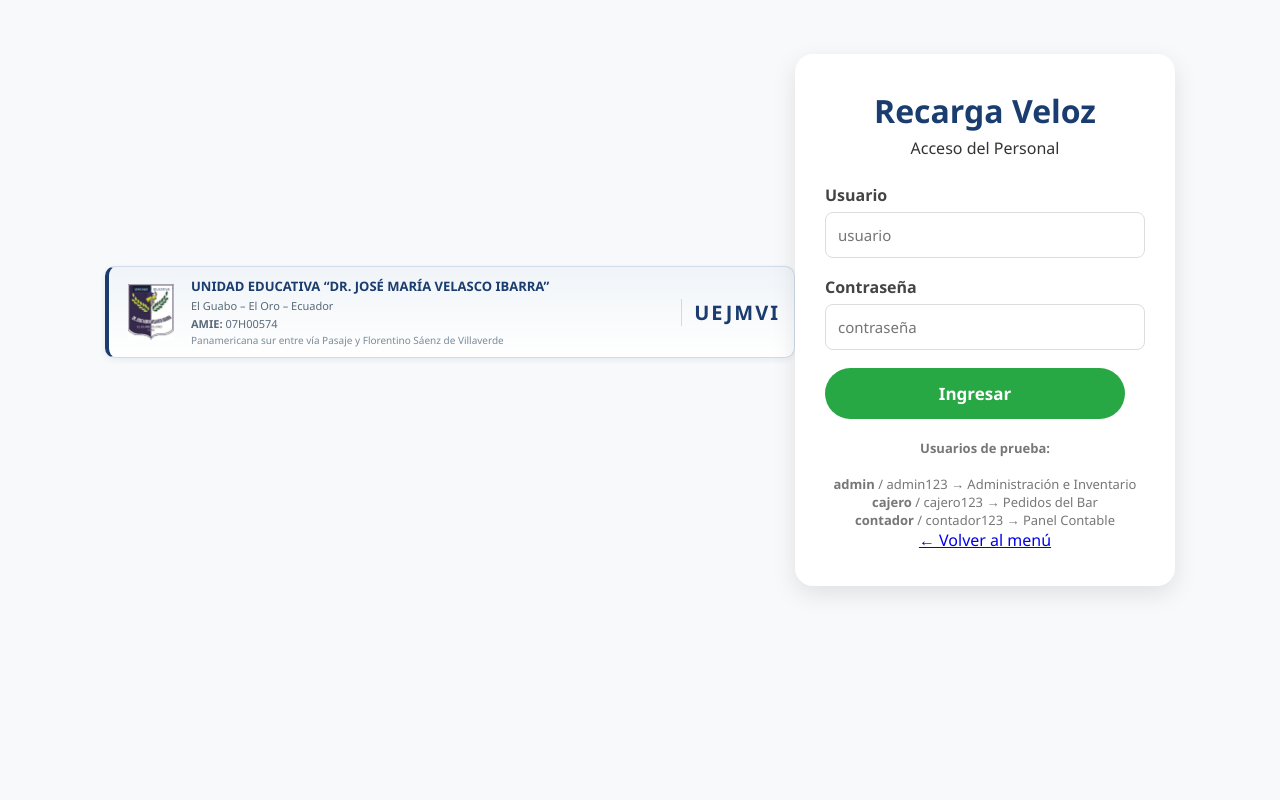
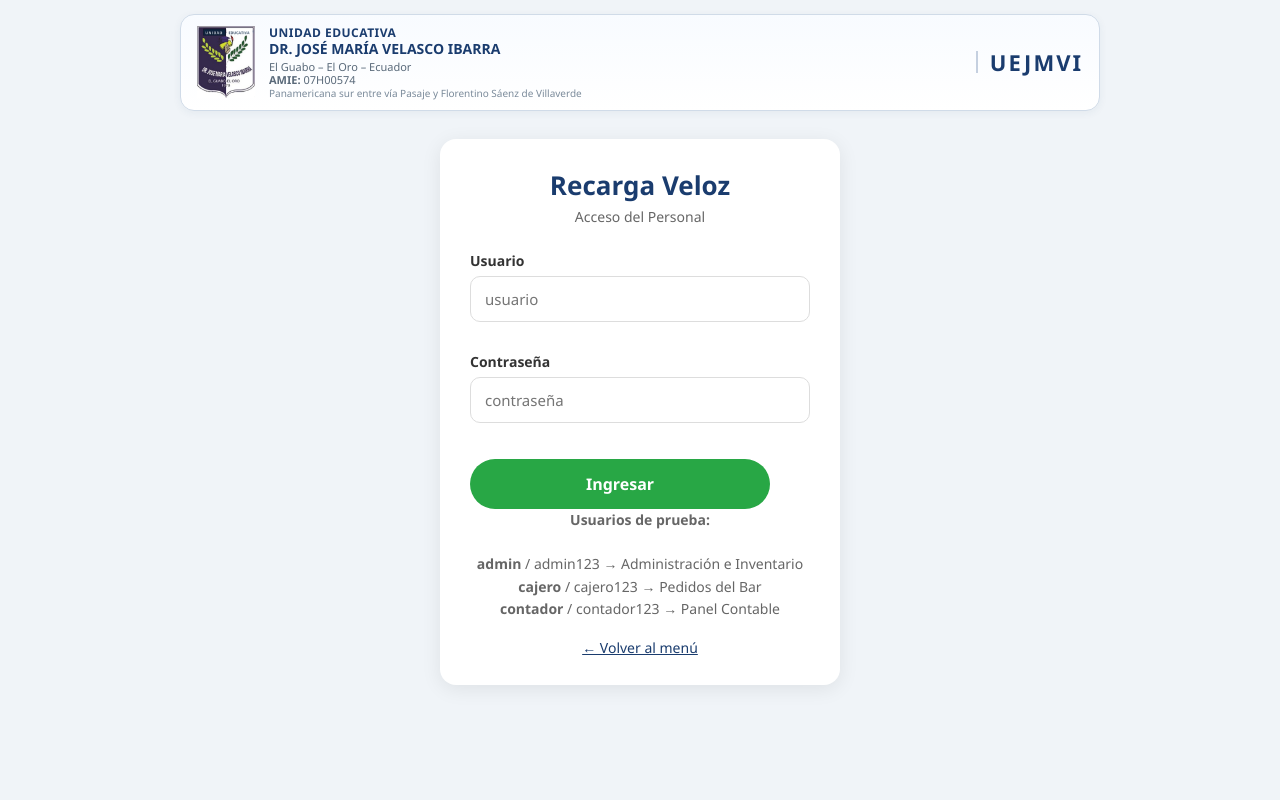
Before and after one commit to paopao0380-svg/recarga-veloz, a Flask app: page /login in a window 1280 px wide. Run offline with Flask 3, Linux system fonts and the light colour scheme.

Commit message:
Revise login page layout and content

```diff
--- a/templates/login.html
+++ b/templates/login.html
@@ -2,58 +2,211 @@
 <html lang="es">
 <head>
     <meta charset="UTF-8">
-    <meta name="viewport" content="width=device-width, initial-scale=1.0">
+    <meta name="viewport" content="width=device-width, initial-scale=1.0, maximum-scale=1.0">
     <meta name="theme-color" content="#1a3c6e">
     <meta name="mobile-web-app-capable" content="yes">
     <meta name="apple-mobile-web-app-capable" content="yes">
-    <meta name="apple-mobile-web-app-status-bar-style" content="black-translucent">
     <meta name="apple-mobile-web-app-title" content="Recarga Veloz">
     <link rel="manifest" href="/static/manifest.json">
     <link rel="apple-touch-icon" href="/static/icons/icon-192.png">
-    <link rel="icon" type="image/png" sizes="192x192" href="/static/icons/icon-192.png">
-
-    <title>Login - Recarga Veloz</title>
+    <title>Personal - Recarga Veloz</title>
     <link rel="stylesheet" href="{{ url_for('static', filename='css/style.css') }}">
-    <link rel="stylesheet" href="{{ url_for('static', filename='css/membrete.css') }}">
-
     <style>
-        .inst-header {
+        body {
+            margin: 0;
+            min-height: 100vh;
+            background: #f0f4f8;
+        }
+        .page-wrap {
+            max-width: 1100px;
+            margin: 0 auto;
+            padding: 14px 16px 30px;
+        }
+        /* Membrete tipo barra (como el modelo) */
+        .membrete-barra {
             display: flex;
             align-items: center;
+            gap: 14px;
+            background: linear-gradient(180deg, #f8fbff 0%, #ffffff 100%);
+            border: 1px solid #d0dbe8;
+            border-radius: 14px;
+            box-shadow: 0 2px 8px rgba(26, 60, 110, 0.06);
+            padding: 10px 16px;
+            margin: 0 auto 28px;
+            max-width: 920px;
+            box-sizing: border-box;
+        }
+        .membrete-barra .escudo {
+            width: 58px;
+            height: auto;
+            object-fit: contain;
+            flex-shrink: 0;
+        }
+        .membrete-barra .info {
+            flex: 1;
+            min-width: 0;
+            line-height: 1.25;
+        }
+        .membrete-barra .info .l1 {
+            font-size: 12px;
+            font-weight: 700;
+            color: #1a3c6e;
+            letter-spacing: 0.5px;
+            margin: 0;
+        }
+        .membrete-barra .info .l2 {
+            font-size: 14px;
+            font-weight: 800;
+            color: #1a3c6e;
+            margin: 0;
+        }
+        .membrete-barra .info .l3 {
+            font-size: 11px;
+            color: #5a6a7a;
+            margin: 2px 0 0;
+        }
+        .membrete-barra .info .l4 {
+            font-size: 11px;
+            color: #5a6a7a;
+            margin: 0;
+        }
+        .membrete-barra .info .l5 {
+            font-size: 10px;
+            color: #7a8a9a;
+            margin: 0;
+        }
+        .membrete-barra .sigla-wrap {
+            display: flex;
+            align-items: center;
+            gap: 12px;
+            flex-shrink: 0;
+            padding-left: 12px;
+            border-left: 2px solid #c5d0e0;
+        }
+        .membrete-barra .sigla {
+            font-size: 22px;
+            font-weight: 900;
+            color: #1a3c6e;
+            letter-spacing: 2px;
+            line-height: 1;
+        }
+        .login-wrap {
+            display: flex;
             justify-content: center;
-            gap: 8px;
-            padding: 10px 12px 6px;
-            margin-bottom: 6px;
         }
-        .inst-crest {
-            width: 28px;
-            height: 28px;
-            object-fit: contain;
+        .login-box {
+            background: white;
+            padding: 28px 30px;
+            border-radius: 16px;
+            box-shadow: 0 4px 20px rgba(0,0,0,0.08);
+            width: 100%;
+            max-width: 400px;
+            text-align: center;
         }
-        .inst-name {
-            font-size: 12px;
-            color: #5a6a7a;
-            font-weight: 500;
-            letter-spacing: 0.2px;
+        .login-box h1 {
+            color: #1a3c6e;
+            font-size: 26px;
+            margin: 0 0 4px;
+        }
+        .login-box > p {
+            color: #666;
+            margin: 0 0 18px;
+            font-size: 14px;
+        }
+        .login-box form { text-align: left; }
+        .login-box label {
+            display: block;
+            font-weight: 600;
+            margin: 12px 0 6px;
+            font-size: 14px;
+            color: #333;
+        }
+        .login-box input {
+            width: 100%;
+            padding: 12px 14px;
+            border: 1px solid #ddd;
+            border-radius: 10px;
+            font-size: 15px;
+            box-sizing: border-box;
+        }
+        .login-box input:focus {
+            outline: none;
+            border-color: #1a3c6e;
+            box-shadow: 0 0 0 3px rgba(26,60,110,0.12);
+        }
+        .btn-confirm {
+            width: 100%;
+            margin-top: 18px;
+            padding: 14px;
+            background: #28a745;
+            color: white;
+            border: none;
+            border-radius: 30px;
+            font-size: 16px;
+            font-weight: 700;
+            cursor: pointer;
+        }
+        .btn-confirm:hover { background: #218838; }
+        .hint {
+            margin-top: 18px;
+            font-size: 13px;
+            color: #666;
+            text-align: center;
+            line-height: 1.6;
+        }
+        .login-box > a {
+            display: block;
+            text-align: center;
+            margin-top: 14px;
+            color: #1a3c6e;
+            font-size: 14px;
+        }
+        .flash {
+            padding: 10px 12px;
+            border-radius: 8px;
+            margin-bottom: 12px;
+            font-size: 14px;
+            text-align: center;
+        }
+        .flash.error { background: #f8d7da; color: #721c24; }
+        .flash.success { background: #d4edda; color: #155724; }
+        @media (max-width: 600px) {
+            .membrete-barra {
+                gap: 10px;
+                padding: 8px 12px;
+            }
+            .membrete-barra .escudo { width: 48px; }
+            .membrete-barra .info .l1 { font-size: 10px; }
+            .membrete-barra .info .l2 { font-size: 12px; }
+            .membrete-barra .info .l3,
+            .membrete-barra .info .l4 { font-size: 10px; }
+            .membrete-barra .info .l5 { font-size: 9px; }
+            .membrete-barra .sigla { font-size: 16px; letter-spacing: 1px; }
+            .login-box { padding: 22px 16px; }
         }
     </style>
 </head>
 <body>
-    <div class="container center">
-
-    <div class="membrete" style="display:flex;align-items:center;gap:12px;padding:10px 14px;margin:0 0 16px 0;background:linear-gradient(180deg,#f0f4f8 0%,#ffffff 100%);border:1px solid #d0dbe8;border-left:4px solid #1a3c6e;border-radius:10px;box-shadow:0 2px 6px rgba(26,60,110,0.08);width:100%;box-sizing:border-box;">
-      <img src="{{ url_for('static', filename='icons/escudo.png') }}" alt="Escudo" style="width:56px;height:56px;object-fit:contain;flex-shrink:0;" onerror="this.onerror=null;this.src='{{ url_for('static', filename='icons/escudo.jpg') }}';">
-      <div style="flex:1;min-width:0;line-height:1.4;">
-        <div style="font-size:13px;font-weight:800;color:#1a3c6e;">UNIDAD EDUCATIVA “DR. JOSÉ MARÍA VELASCO IBARRA”</div>
-        <div style="font-size:11px;color:#5a6a7a;margin-top:3px;">El Guabo – El Oro – Ecuador</div>
-        <div style="font-size:11px;color:#5a6a7a;margin-top:2px;"><strong>AMIE:</strong> 07H00574</div>
-        <div style="font-size:10px;color:#7a8a9a;margin-top:2px;">Panamericana sur entre vía Pasaje y Florentino Sáenz de Villaverde</div>
+    <div class="page-wrap">
+        <!-- Membrete superior (modelo solicitado) -->
+        <div class="membrete-barra">
+            <img class="escudo"
+                 src="{{ url_for('static', filename='icons/escudo.png') }}"
+                 alt="Escudo"
+                 onerror="this.src='{{ url_for('static', filename='icons/escudo.jpg') }}'">
+            <div class="info">
+                <div class="l1">UNIDAD EDUCATIVA</div>
+                <div class="l2">DR. JOSÉ MARÍA VELASCO IBARRA</div>
+                <div class="l3">El Guabo – El Oro – Ecuador</div>
+                <div class="l4"><strong>AMIE:</strong> 07H00574</div>
+                <div class="l5">Panamericana sur entre vía Pasaje y Florentino Sáenz de Villaverde</div>
             </div>
-      <div style="font-size:20px;font-weight:900;color:#1a3c6e;letter-spacing:2px;border-left:1px solid #d0dbe8;padding-left:12px;flex-shrink:0;">UEJMVI</div>
+            <div class="sigla-wrap">
+                <div class="sigla">UEJMVI</div>
+            </div>
         </div>
 
-
-
+        <div class="login-wrap">
             <div class="login-box">
                 <h1>Recarga Veloz</h1>
                 <p>Acceso del Personal</p>
@@ -68,10 +221,10 @@
 
                 <form method="POST">
                     <label>Usuario</label>
-                <input type="text" name="usuario" required placeholder="usuario">
+                    <input type="text" name="usuario" required placeholder="usuario" autocomplete="username">
 
                     <label>Contraseña</label>
-                <input type="password" name="password" required placeholder="contraseña">
+                    <input type="password" name="password" required placeholder="contraseña" autocomplete="current-password">
 
                     <button type="submit" class="btn-confirm">Ingresar</button>
                 </form>
@@ -86,7 +239,7 @@
                 <a href="{{ url_for('index') }}">← Volver al menú</a>
             </div>
         </div>
-
+    </div>
     <script src="/static/js/app.js"></script>
 </body>
 </html>
```
Lines whose indentation alone changed are shown as unchanged.
